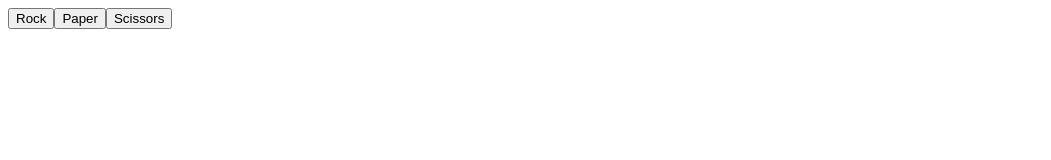
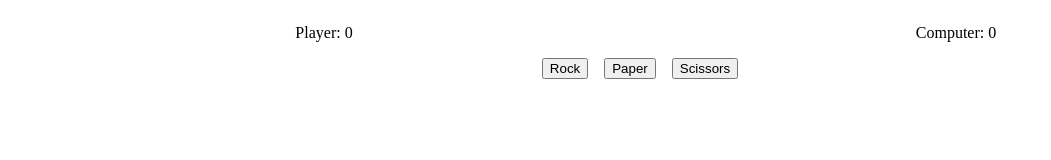
Before and after one commit to TomHergenreter/odin-rock-paper-scissors, a plain HTML site: page index.html in a window 1280 px wide. Both pictures are taken after a click on the button "Rock". Shown: the whole page, without its empty margins (0-1051 px from the left). Drawn offline with Linux system fonts and the light colour scheme.

Commit message:
Refactor code to work with ui, add styles

```diff
--- a/index.html
+++ b/index.html
@@ -10,12 +10,18 @@
         <title>Rock Paper Scissors</title>
         <meta name="description" content="">
         <meta name="viewport" content="width=device-width, initial-scale=1">
-        <link rel="stylesheet" href="">
+        <link rel="stylesheet" href="./styles.css">
     </head>
     <body>
-        <button id="rock">Rock</button#>
-        <button id="paper">Paper</button#>
-        <button id="scissors">Scissors</button#>
+        <div class="score-board">
+            <p class="user-score">Player: 0</p>
+            <p class="computer-score">Computer: 0</p>
+        </div>
+        <div class="button-container">
+            <button id="rock">Rock</button>
+            <button id="paper">Paper</button>
+            <button id="scissors">Scissors</button>
+        </div>
         <script src="rock-paper-scissors.js" async defer></script>
     </body>
 </html>
--- a/rock-paper-scissors.js
+++ b/rock-paper-scissors.js
@@ -1,7 +1,6 @@
 //Odin Project - Rock, Paper, Scissors
 //Tom Hergenreter - Feb 2022
 
-//Initialize game
 let userWinCount = 0;
 let computerWinCount = 0;
 const buttons = document.querySelectorAll('button');
@@ -20,35 +19,33 @@ function getComputerChoice (){
     return computerChoice;
 }
 
+//Update score
+function updateScore(){
+    let displayUserScore = document.querySelector('.user-score');
+    displayUserScore.textContent = `Player: ${userWinCount}`;
+    let displayComputerScore = document.querySelector('.computer-score');
+    displayComputerScore.textContent = `Computer: ${computerWinCount}`;
+}
+
 //Compare selections, determine winner, tally score, check if win/loss condition is met
 function playRound(userChoice){
-    console.log(`The current score is User ${userWinCount}, Computer ${computerWinCount}`);
-    let user = userChoice;
     let computer = getComputerChoice();
-    console.log(`user picks ${user}`);
+    console.log(`user picks ${userChoice}`);
     console.log(`computer picks ${computer}`);
-    if(user === computer){
+    if(userChoice === computer){
         console.log("It's a tie!");
-    }else if (user === "rock" && computer != "paper"){
+    }else if (userChoice === "rock" && computer != "paper"){
         userWinCount += 1;
         console.log("You win!");
-    }else if(user === "paper" && computer != "scissors"){
+    }else if(userChoice === "paper" && computer != "scissors"){
         console.log("You win!");
         userWinCount += 1;
-    }else if(user === "scissors" && computer != "rock"){
+    }else if(userChoice === "scissors" && computer != "rock"){
         console.log("You win!");
         userWinCount += 1;
     }else{
         console.log("You lose!");
         computerWinCount += 1;
     }
-
-    if(userWinCount === 3 || computerWinCount === 3){winLossMessage(userWinCount, computerWinCount)};
+    updateScore();
 }
-
-//Display win/loss message and score, ask for rematch
-function winLossMessage(userWinCount, computerWinCount){
-    console.log(`The final score is User ${userWinCount}, Computer ${computerWinCount}`);
-    let playAgain = userWinCount > computerWinCount ? confirm("Congratulations, you win! Play again?") : confirm("You lose, better luck next time! Play again?");
-    playAgain ? playRound() : alert("See you next time!");
-}
--- /dev/null
+++ b/styles.css
@@ -0,0 +1,23 @@
+/* styles for Rock Paper Scissors Revisited */
+
+/* global and reset styles */
+button {
+    display: block;
+}
+
+.score-board {
+    display: flex;
+    justify-content: center;
+}
+
+.score-board p {
+    display: block;
+    width: 50%;
+    text-align: center;
+}
+
+.button-container {
+    display: flex;
+    justify-content: center;
+    gap: 1em;
+}
```
